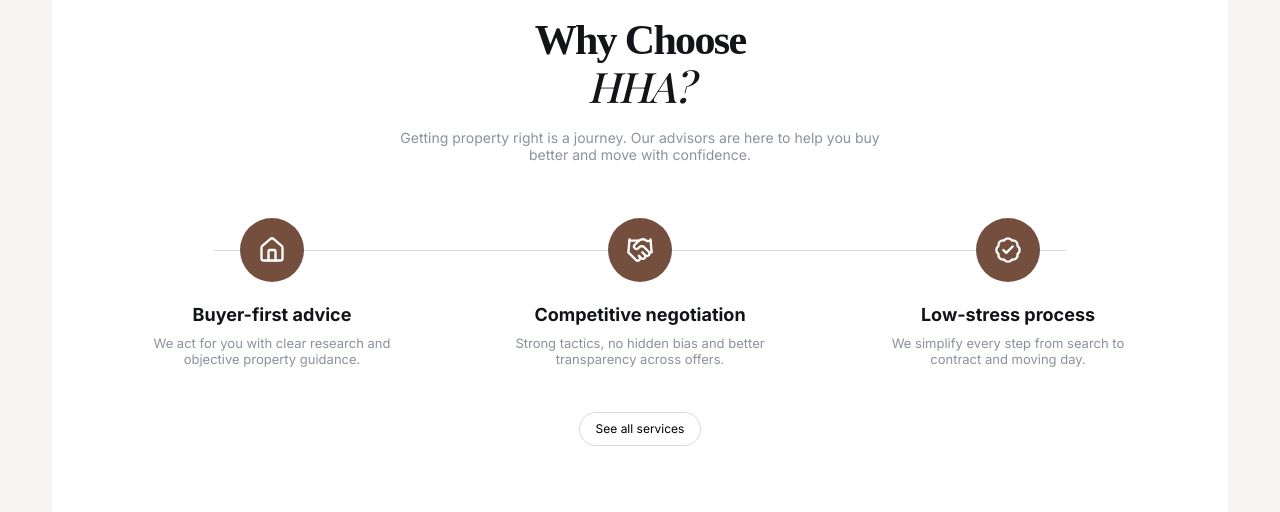
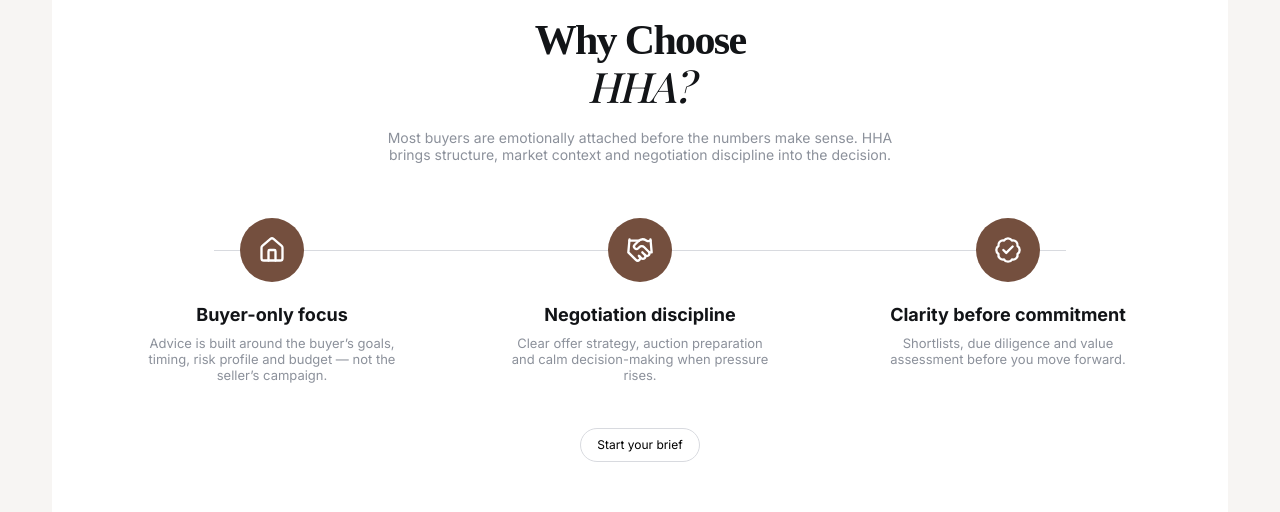
Before and after one commit to colcamenterprises-collab/HHA, a React (Vite) app: page / in a window 1280 px wide. Shown: the part 3180-3692 px from the top of the page. Built offline with nearby package versions, Linux system fonts and the light colour scheme; a web font is replaced by a local one.

Commit message:
Tighten HHA value proposition section

```diff
--- a/src/components/WhySection.tsx
+++ b/src/components/WhySection.tsx
@@ -4,13 +4,13 @@ export function WhySection() {
   return (
     <section className="why section-white">
       <h2>Why Choose<br /><em>HHA?</em></h2>
-      <p>Getting property right is a journey. Our advisors are here to help you buy better and move with confidence.</p>
+      <p>Most buyers are emotionally attached before the numbers make sense. HHA brings structure, market context and negotiation discipline into the decision.</p>
       <div className="why-row">
-        <article><div className="icon"><Home size={28} /></div><h3>Buyer-first advice</h3><p>We act for you with clear research and objective property guidance.</p></article>
-        <article><div className="icon"><Handshake size={28} /></div><h3>Competitive negotiation</h3><p>Strong tactics, no hidden bias and better transparency across offers.</p></article>
-        <article><div className="icon"><BadgeCheck size={28} /></div><h3>Low-stress process</h3><p>We simplify every step from search to contract and moving day.</p></article>
+        <article><div className="icon"><Home size={28} /></div><h3>Buyer-only focus</h3><p>Advice is built around the buyer’s goals, timing, risk profile and budget — not the seller’s campaign.</p></article>
+        <article><div className="icon"><Handshake size={28} /></div><h3>Negotiation discipline</h3><p>Clear offer strategy, auction preparation and calm decision-making when pressure rises.</p></article>
+        <article><div className="icon"><BadgeCheck size={28} /></div><h3>Clarity before commitment</h3><p>Shortlists, due diligence and value assessment before you move forward.</p></article>
       </div>
-      <button className="outline">See all services</button>
+      <button className="outline" onClick={() => document.getElementById('contact')?.scrollIntoView({ behavior: 'smooth' })}>Start your brief</button>
     </section>
   );
 }
```
